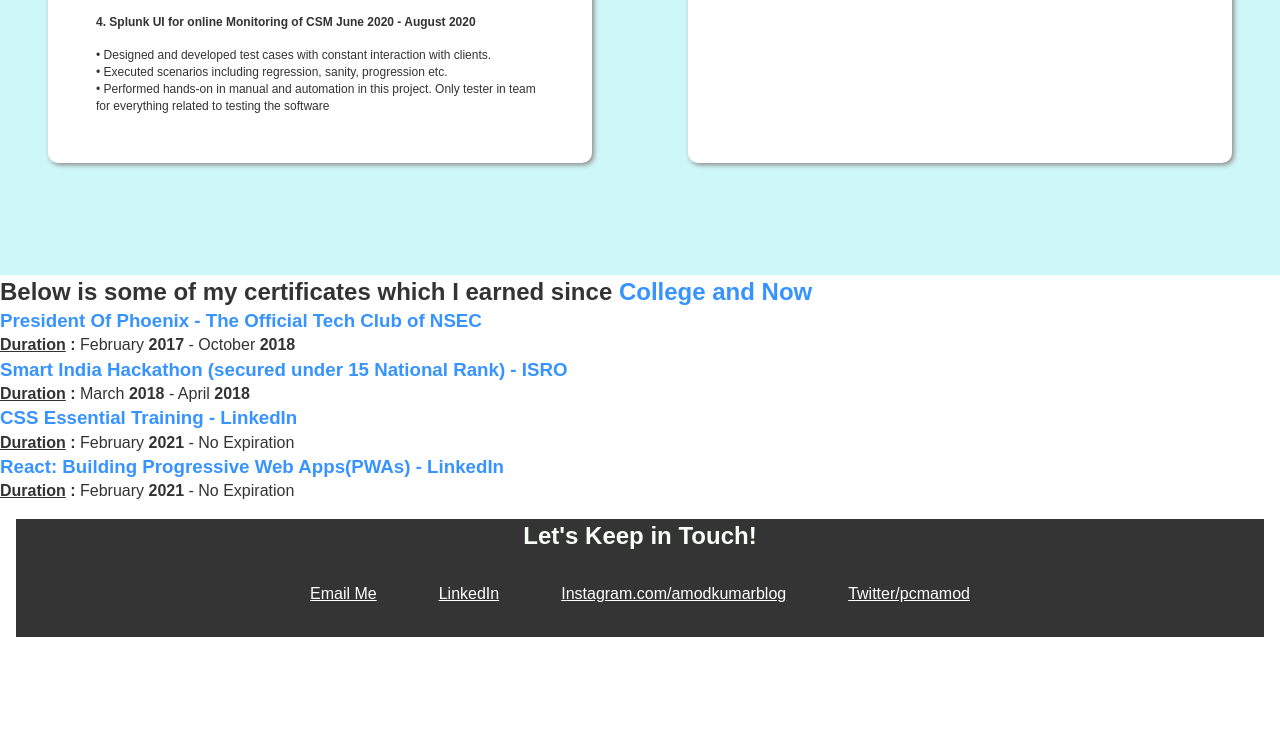
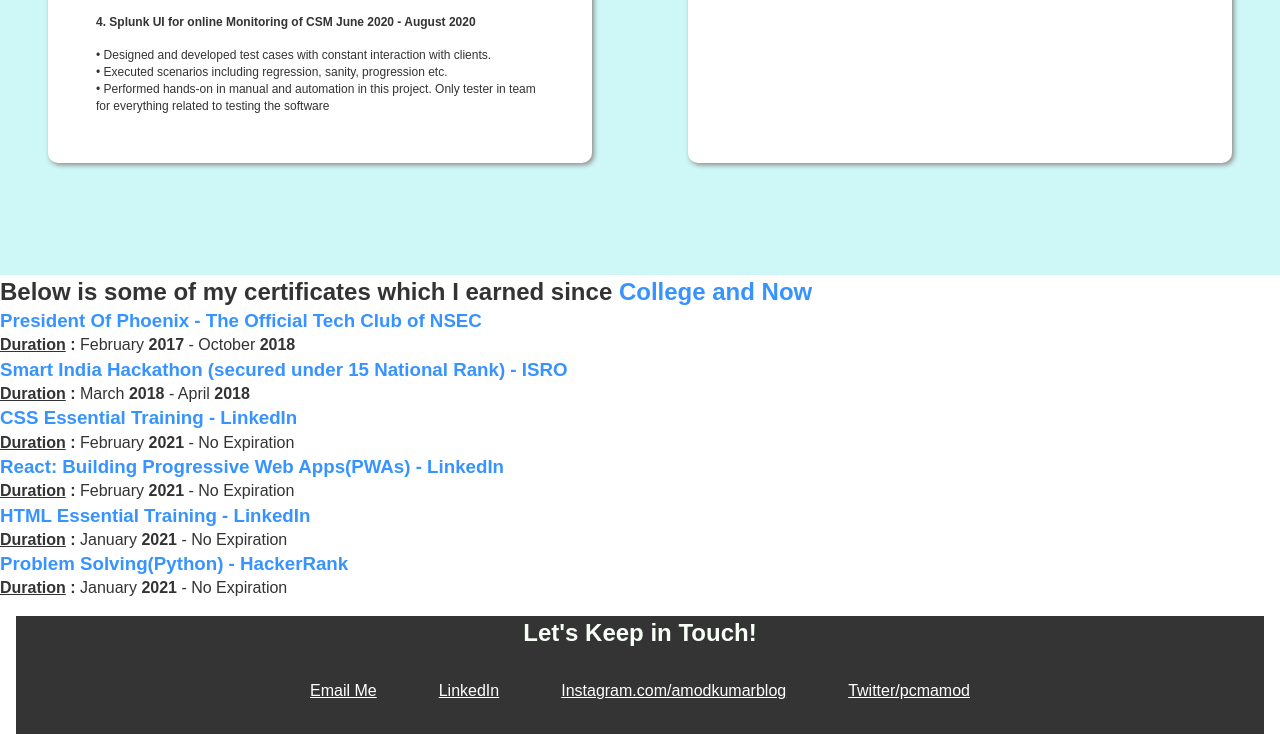
Before and after one commit to xmavericks/xmavericks.github.io, a plain HTML site: page index.html in a window 1280 px wide. Shown: the part 4213-4963 px from the top of the page. Before the commit the page ends 4866 px from the top, so only its background shows below. Drawn offline with nearby package versions, Linux system fonts and the light colour scheme.

Commit message:
Update index.html
2 more added

```diff
--- a/index.html
+++ b/index.html
@@ -192,6 +192,16 @@
 			<p><b><u>Duration</u> :</b> February <b>2021</b> - No Expiration</b></p>
 		</div>
 	</div>
+	<div class="boxes">
+		<div class="box">
+			<h3><span class="text-primary">HTML Essential Training - LinkedIn </span></h3>
+			<p><b><u>Duration</u> :</b> January <b>2021</b> - No Expiration</b></p>
+		</div>
+		<div class="box">
+			<h3><span class="text-primary">Problem Solving(Python) - HackerRank</span></h3>
+			<p><b><u>Duration</u> :</b> January <b>2021</b> - No Expiration</b></p>
+		</div>
+	</div>
 </section>
 
 
```
